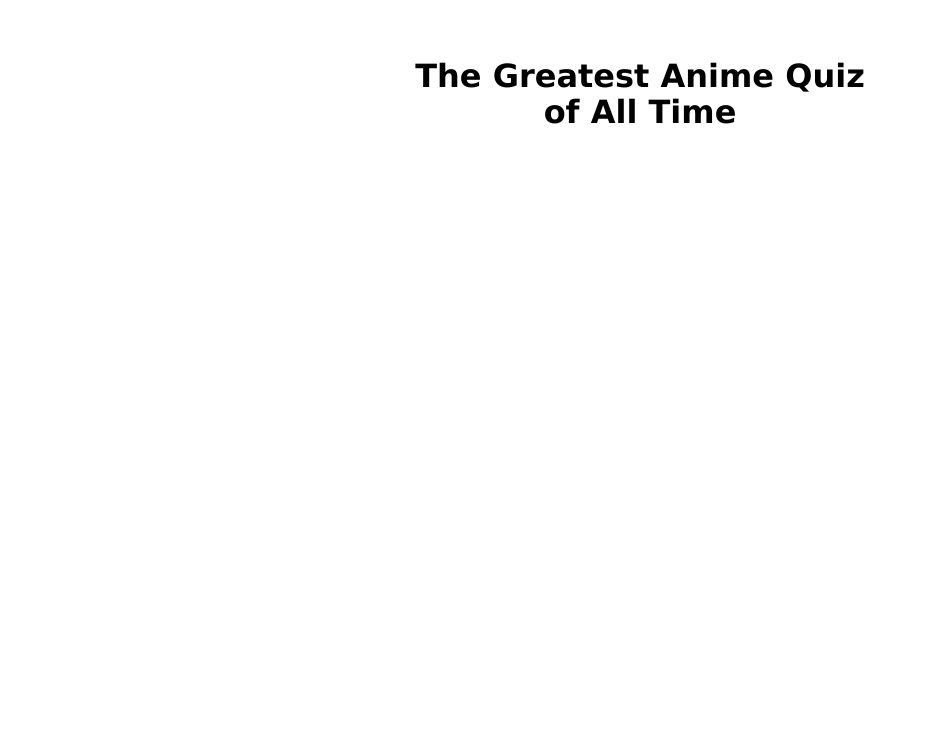
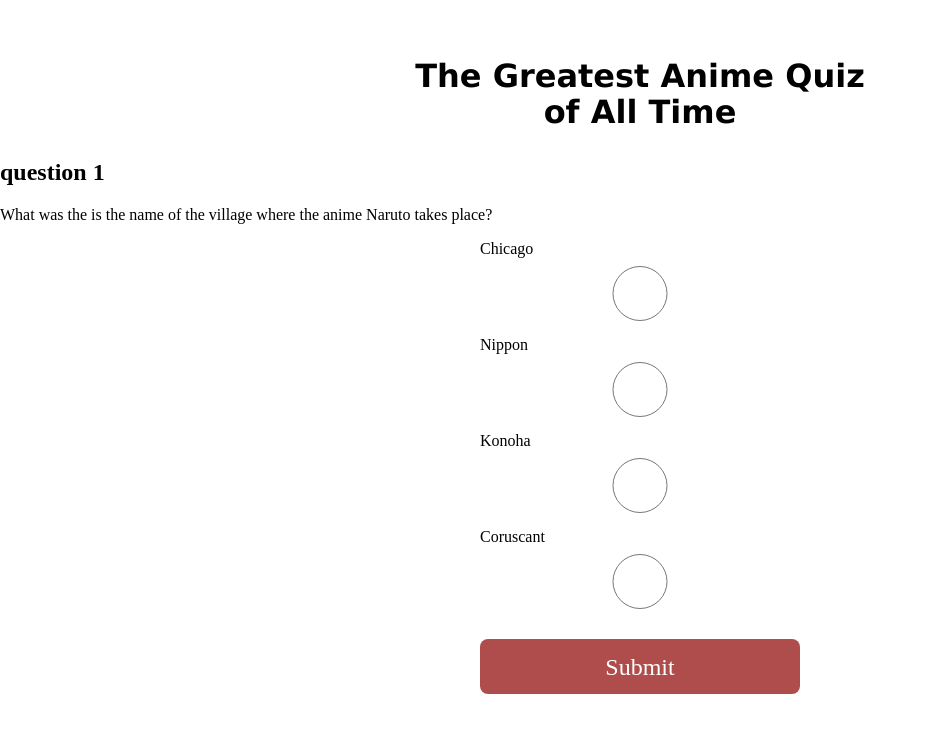
Before and after one commit to thinkful-ei-narwhal/quiz-app-boilerplate-chadwick-daniel, a plain HTML site: page question-wireframe.html in a window 1280 px wide. Shown: the whole page, without its empty margins (0-926 px from the left). Drawn offline with nearby package versions, Linux system fonts and the light colour scheme.

Commit message:
question wireframe

```diff
--- a/question-wireframe.html
+++ b/question-wireframe.html
@@ -15,7 +15,28 @@
   <header>
     <h1>The Greatest Anime Quiz of All Time</h1>
   </header>
-  <main></main>
+  <main>
+    <h2>question 1</h2>
+    <p>What was the is the name of the village where the anime Naruto takes place? </p>
+
+    <form>
+      <label for="Chicago">Chicago</label><br>
+      <input type="radio" id="Chicago" value="Chicago">
+      <label for="Nippon">Nippon</label><br>
+      <input type="radio" id="Nippon" value="Nippon">
+      <label for="Konoha">Konoha</label>
+      <input type="radio" id="Konoha" value="Konoha">
+      <label for="Coruscant">Coruscant</label>
+      <input type="radio" id="Coruscant" value="Coruscant">
+    </form>
+
+    <form class="form">
+    <fieldset>
+        <label for="answer"></label>
+        <input type="submit" id="answer" value="Submit">
+    </fieldset>
+</form>
+</main>
   <script src="https://code.jquery.com/jquery-3.4.1.slim.js" crossorigin="anonymous"></script>
   <script src="app.js"></script>
 </body>
```
